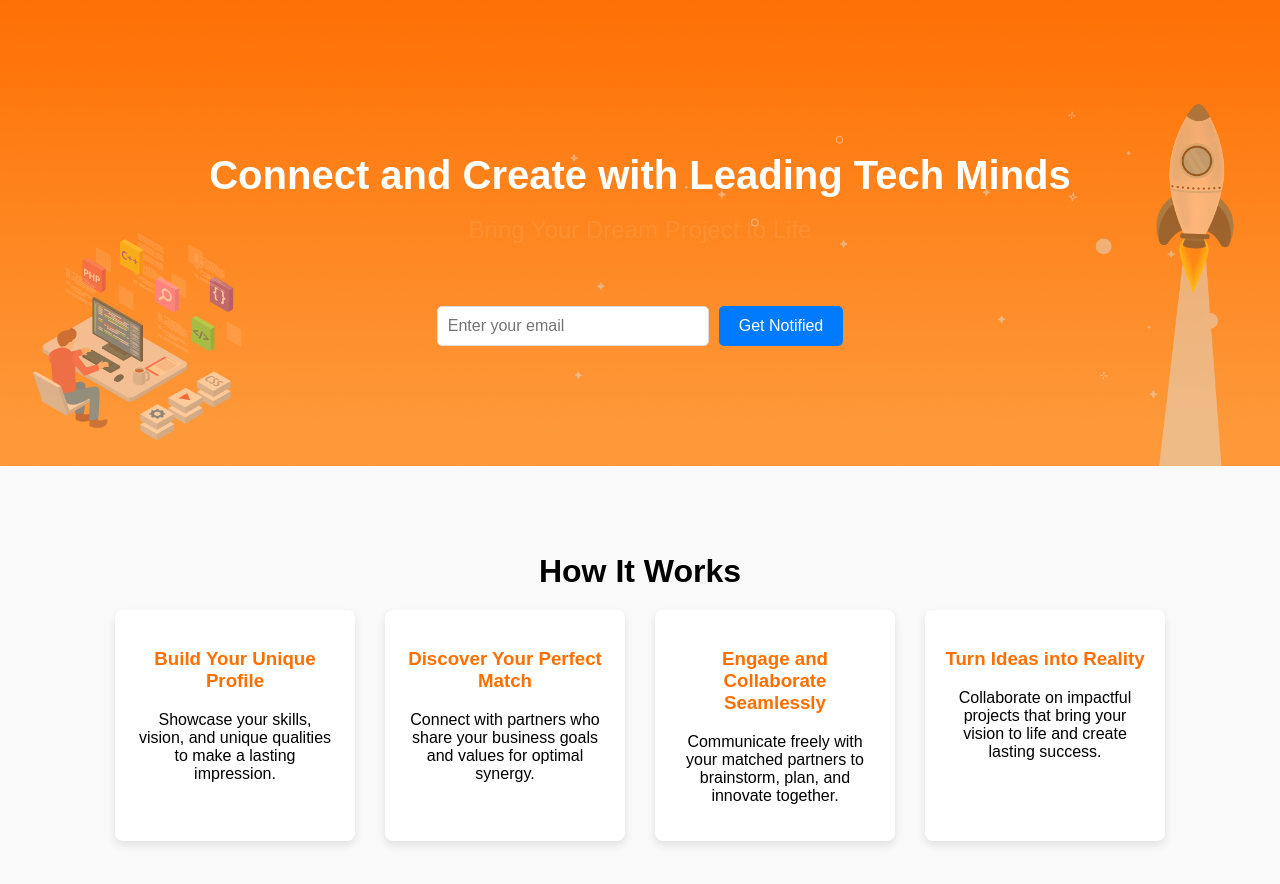
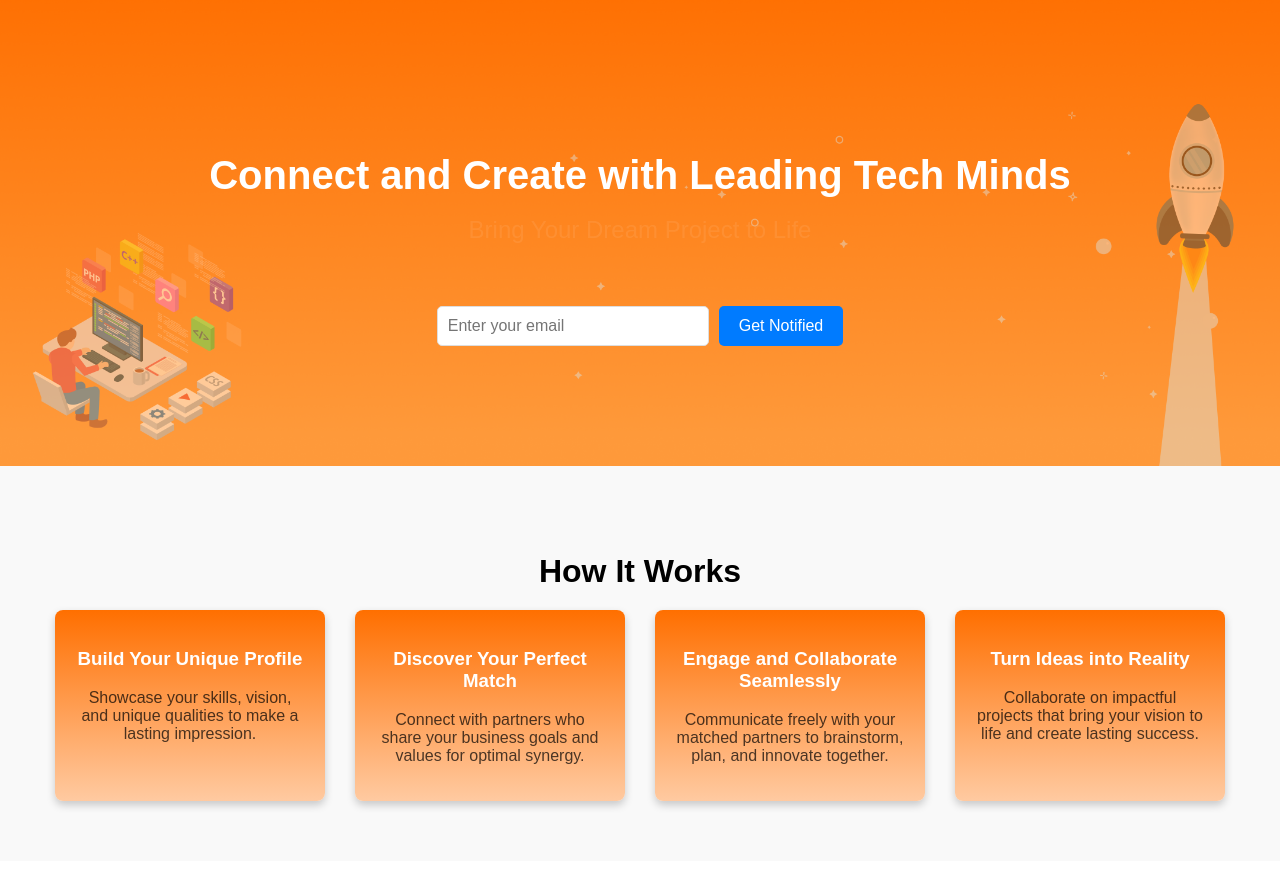
Before and after one commit to malhaouit/skilled-partner-client, a React (Vite) app: page / in a window 1280 px wide. Shown: the top 884 px of the page. After the commit the page ends 861 px from the top, so only its background shows below. Built offline with nearby package versions, Linux system fonts and the light colour scheme.

Commit message:
Add some styles

```diff
--- a/src/App.css
+++ b/src/App.css
@@ -171,17 +171,22 @@ body {
 }
 
 .step {
-  width: 200px;
+  width: 230px;
   padding: 20px;
-  background-color: #fff;
+  background: linear-gradient(to bottom, #FF6F00, #ffcaa1);
+  box-shadow: 0px 4px 8px rgba(0, 0, 0, 0.2);
   border-radius: 8px;
-  box-shadow: 0px 4px 8px rgba(0, 0, 0, 0.1);
   transition: transform 0.3s ease, box-shadow 0.3s ease;
 }
 
 .step h3 {
-  color: #FF6F00;
+  color: #FFFFFF;
 }
+
+.step p {
+  opacity: 0.7;
+}
+
 
 .zoom-on-hover:hover {
   transform: scale(1.05);
```
